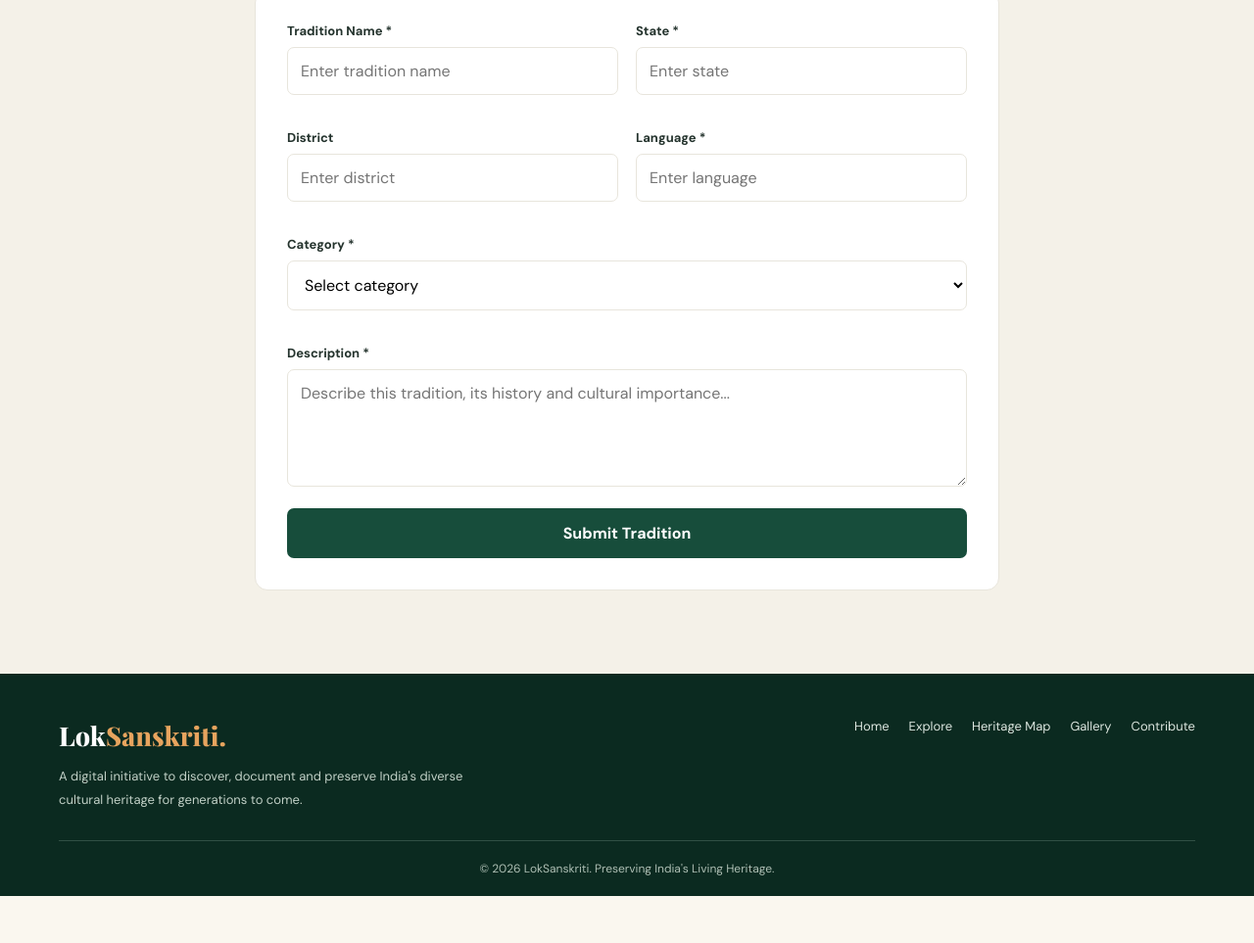
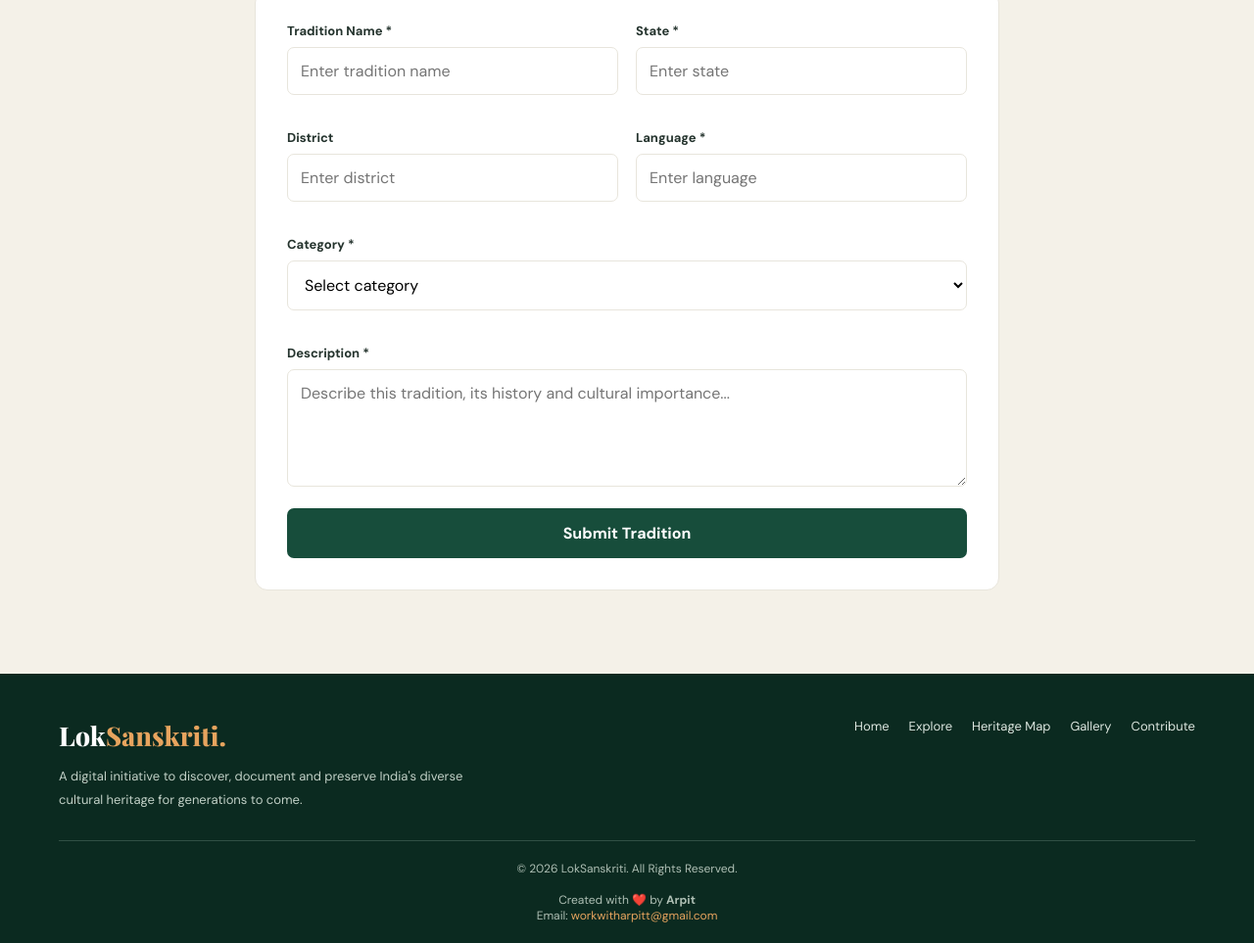
Before and after one commit to arpit0tiwari/LokSanskriti, a plain HTML site: page frontend/index.html in a window 1280 px wide. Shown: the part 3671-4634 px from the top of the page at 98% size. Before the commit the page ends 4586 px from the top, so only its background shows below. Drawn offline with nearby package versions, Linux system fonts and the light colour scheme; no server answers.

Commit message:
Update creator email in footer

```diff
--- a/frontend/index.html
+++ b/frontend/index.html
@@ -957,7 +957,12 @@
             </div>
 
             <div class="copyright">
-                © 2026 LokSanskriti. Preserving India's Living Heritage.
+                © 2026 LokSanskriti. All Rights Reserved.
+                <br><br> Created with ❤️ by <strong>Arpit</strong>
+                <br> Email:
+                <a href="mailto:workwitharpitt@gmail.com" style="color: #e7a45e; text-decoration: none;">
+        workwitharpitt@gmail.com
+    </a>
             </div>
 
         </div>
```
